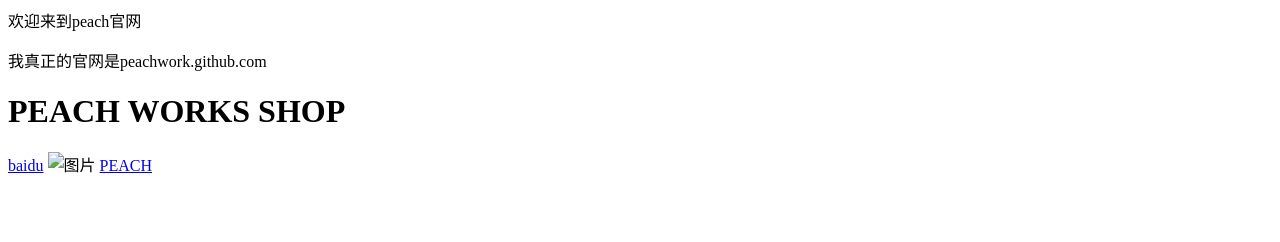
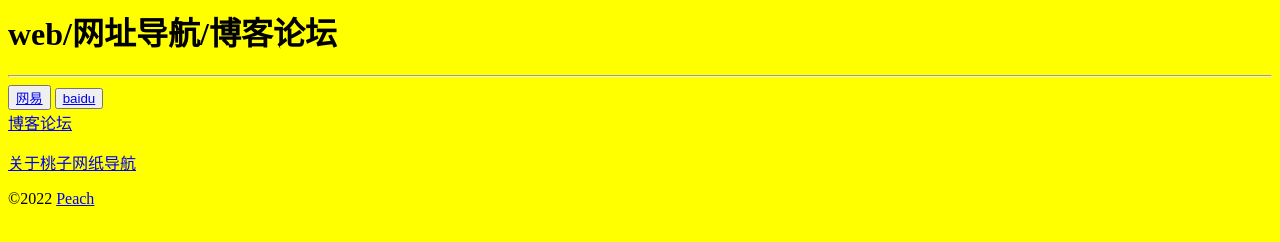
Before and after one commit to peachwork/peachwork.github.io, a plain HTML site: page index.html in a window 1280 px wide. Drawn offline with Linux system fonts and the light colour scheme.

Commit message:
Create index.html

```diff
--- a/index.html
+++ b/index.html
@@ -1,17 +1,15 @@
 <html>
  <head>
-  <meta charset="utf-8">
-  <title>PEACH WORKSBSHOP</title>
-  <link rel="stylesheet" type="text/css" href="css/style.css">
+  <meta charset="utf-8" name="viewport" content="width=device-width, initial-scale=1, maximum-scale=1, user-scalable=no">
+  <title>PEACH网纸导航/博客</title>
+  <script src="js/jq.js"></script>
  </head>
- <body id="v1">
-  <p id="v4">欢迎来到peach官网</p>
-  <p id="v5">我真正的官网是peachwork.github.com</p>
-  <script src="js/jq.js"></script>
-  <!--让我们一起写代码吧-->
-  <h1 id="v2">PEACH WORKS SHOP</h1>
-  <a href="baidu.html" id="v3">baidu</a>
-  <img src="huawei.jpg" alt="图片" id="v6">
-  <a href="peachguanwang.html" id="v7">PEACH</a>
+ <body id="v1" bgcolor="yellow">
+<h1>web/网址导航/博客论坛</h1>
+<hr>
+  <button id="v2"><a href="163.html" id="v3">网易</a></button> <button><a href="baidu.html">baidu</a></button><br><a href="mybk.html">博客论坛</a>
  </body>
+<body>
+</div> </div> <div id=ftCon> <div id=ftConw> <p id=lh> <a href=aboutpeach.html>关于桃子网纸导航</a>  </p> <p id=cp>&copy;2022&nbsp;<a href="https://live.kuaishou.com/profile/3xfie7njiusvzvi?fid=2079006948&cc=share_wxms&followRefer=151&shareMethod=CARD&kpn=KUAISHOU&subBiz=PROFILE&shareId=17211078038781&shareToken=X-4cqfdxaX8cd1d6&shareResourceType=PROFILE_SELF&shareMode=APP&originShareId=17211078038781&appType=21&shareObjectId=2079006948&shareUrlOpened=0&timestamp=1668410000918">Peach</a> </p> </div> </div> </div> </body> </html>
+</body>
 </html>
```
